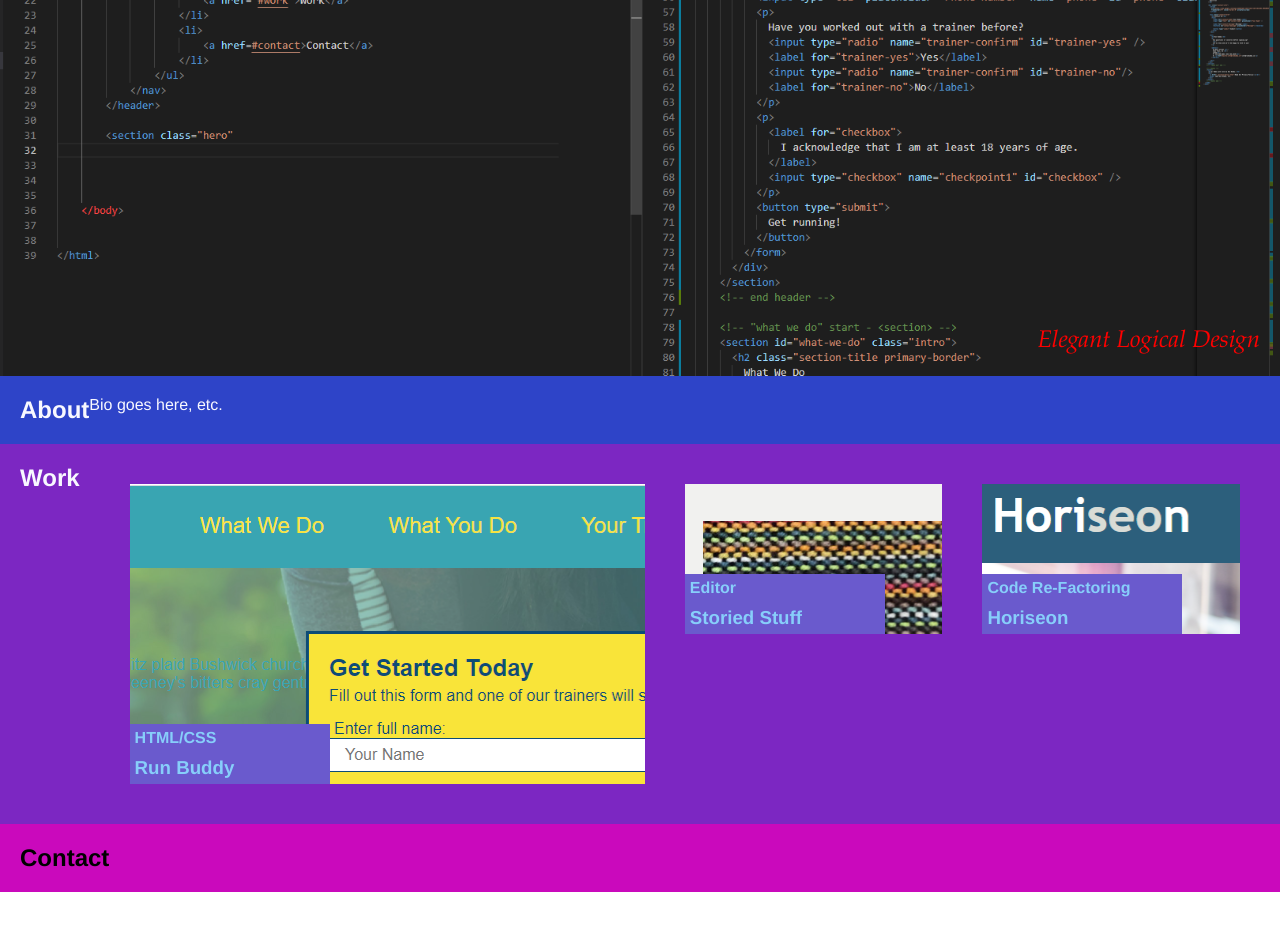
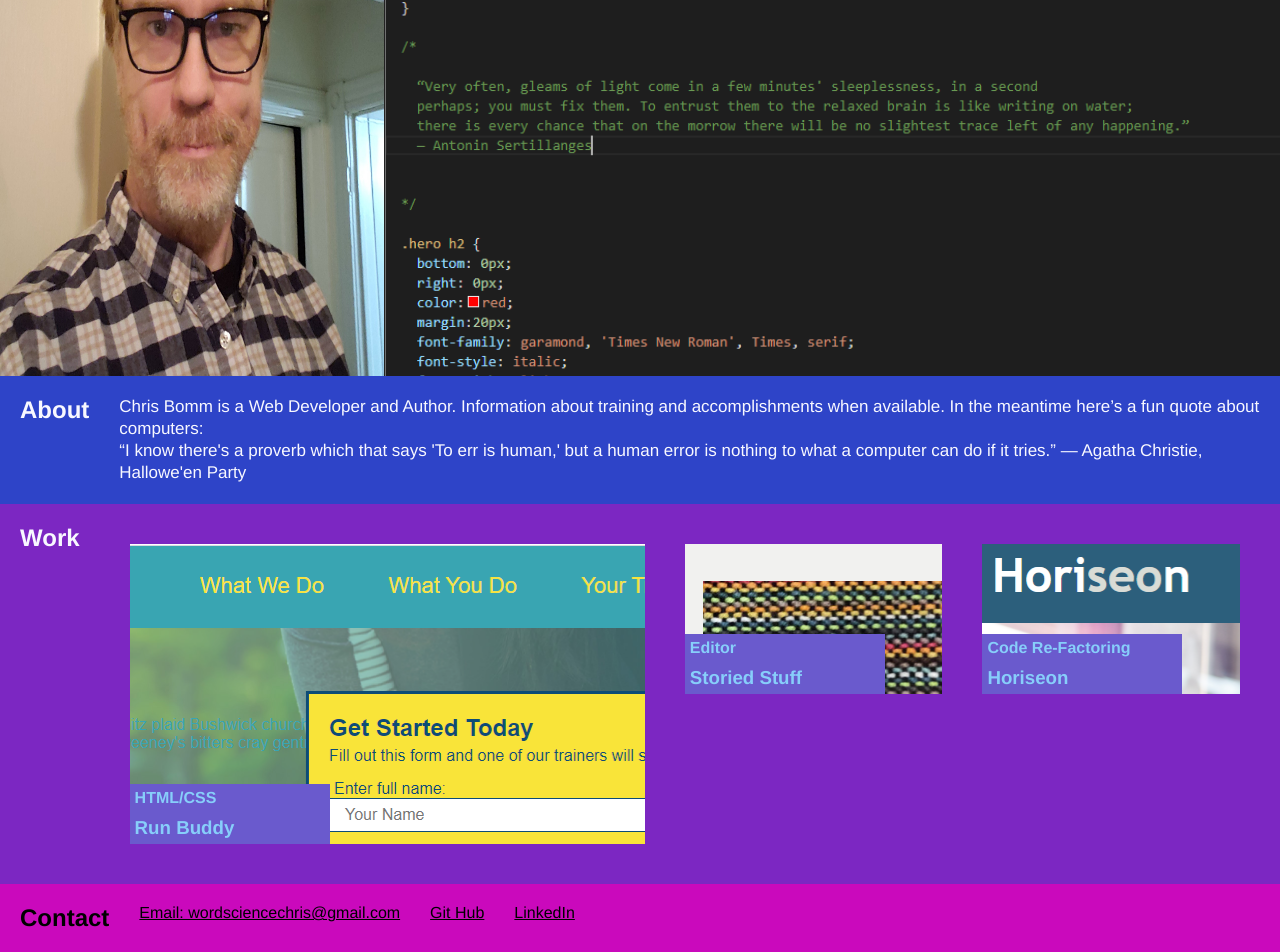
Before and after one commit to robomojo77/pro-portfolio, a plain HTML site: page index.html in a window 1280 px wide. Shown: the part 304-1256 px from the top of the page. Before the commit the page ends 1196 px from the top, so only its background shows below. Drawn offline with Linux system fonts and the light colour scheme.

Commit message:
flex layout complete

```diff
--- a/assets/css/style.css
+++ b/assets/css/style.css
@@ -48,17 +48,20 @@ header nav ul li a {
 
 /* Hero Styles */
 .hero {
-    background-image: url('../images/hero-background.png');
+    background-image: url('../images/hero-bg.png');
     background-size: cover;
     background-position: center;
     position: relative;
     height: 600px;
+    display: flex;
+    justify-content: space-between;
+  }
+
+  .hero img {
+      width: 30%;
   }
 
   .hero h2 {
-    float: right;
-    text-align: right;
-    position: absolute;
     bottom: 0px;
     right: 0px;
     color:red;
@@ -76,8 +79,17 @@ header nav ul li a {
     display: flex;
 }
 
+.about h2 {
+    margin-right: 30px;
+}
+
+.about p {
+    font-size: 17px;
+    line-height: 1.3;
+  }
+
  /* Work Styles */
- .work {
+.work {
     padding: 20px;
     color:ghostwhite;
     background-color: #7C27C2;
@@ -141,3 +153,12 @@ header nav ul li a {
     background-color: #CA09BC;
     display: flex;
 }
+
+.contact h2 {
+    margin-right: 30px;
+}
+
+.contact a {
+    color:black;
+    margin-right: 30px;
+}
--- a/index.html
+++ b/index.html
@@ -29,27 +29,32 @@
         </header>
 
         <section class="hero">
+            <img src="./assets/images/profilepic.jpg" alt="Headshot of Chris Bomm">
             <h2>Elegant Logical Design</h2>
         </section>
 
         <section class="about" id="about">
             <h2>About</h2>
             <p>
-                Bio goes here, etc.
+                Chris Bomm is a Web Developer and Author. Information about training and accomplishments when available.
+                In the meantime here’s a fun quote about computers: <br/>
+                “I know there's a proverb which that says 'To err is human,' but a human error is nothing to what a computer can do if it tries.”
+                ― Agatha Christie, Hallowe'en Party
+
             </p>
         </section>
 
         <section class="work" id="work">
             <h2>Work</h2>
-            <div class=run-buddy>
+            <div onclick="location.href='https://robomojo77.github.io/run-buddy/';" style="cursor: pointer;" class=run-buddy>
                 <h3>Run Buddy</h3>
                 <h4>HTML/CSS</h4>
             </div>
-            <div class=storied-stuff>
+            <div onclick="location.href='https://www.storied-stuff.com/';" style="cursor: pointer;" class=storied-stuff>
                 <h3>Storied Stuff</h3>
                 <h4>Editor</h4>
             </div>
-            <div class=horiseon>
+            <div onclick="location.href='https://robomojo77.github.io/horiseon-project/';" style="cursor: pointer;" class=horiseon>
                 <h3>Horiseon</h3>
                 <h4>Code Re-Factoring</h4>
             </div>
@@ -57,6 +62,9 @@
 
         <section class="contact" id="contact">
             <h2>Contact</h2>
+            <a href="mailto:wordsciencechris@gmail.com">Email: wordsciencechris@gmail.com</a>
+            <a href="https://github.com/robomojo77">Git Hub</a>
+            <a href="https://www.linkedin.com/in/chris-bomm">LinkedIn</a>
         </section>
 
 
```
Also changed, not shown: assets/images/hero-background.png (deleted), assets/images/hero-bg.png (added), assets/images/profilepic.jpg (added).
